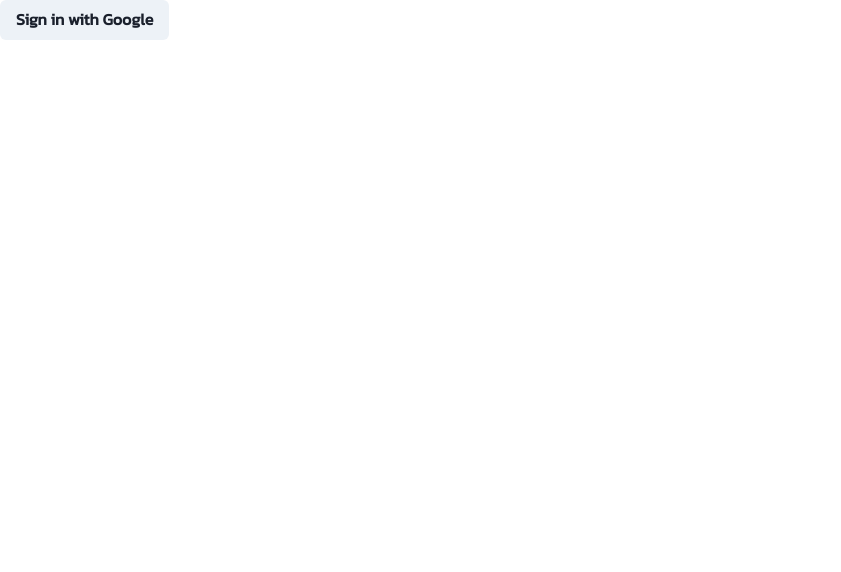
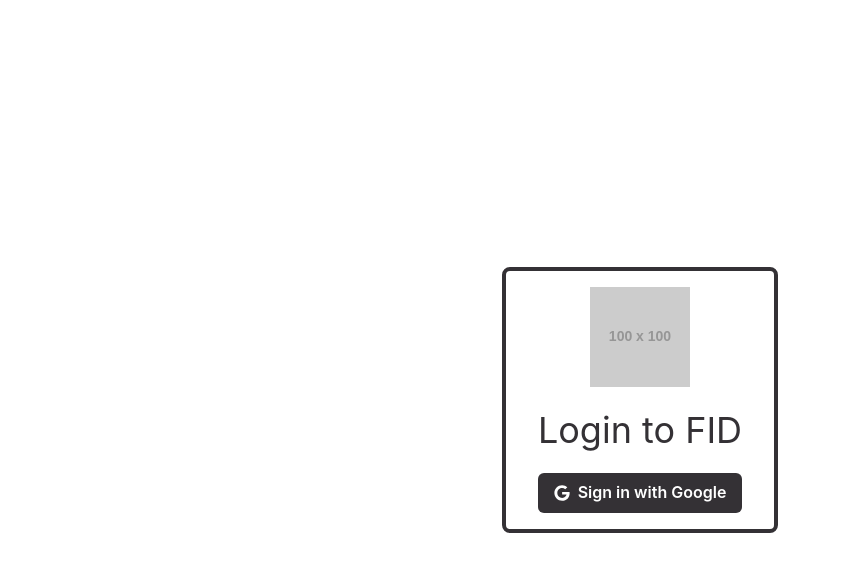
Before and after one commit to dnhen/flyview, a Next.js app: page /login in a window 1280 px wide. Shown: the top 572 px of the page, without its empty margins (0-841 px from the left). Built offline with nearby package versions, Linux system fonts and the light colour scheme; no server answers.

Commit message:
Added login page

```diff
--- a/components/LoadingScreen.tsx
+++ b/components/LoadingScreen.tsx
@@ -1,5 +1,9 @@
-import { Box } from '@chakra-ui/react';
+import { Flex, Spinner } from '@chakra-ui/react';
 
 export const LoadingScreen = () => {
-  return <Box>Loading...</Box>;
+  return (
+    <Flex w="100vw" h="100vh" alignItems="center" justifyContent="center">
+      <Spinner size="xl" />
+    </Flex>
+  );
 };
--- a/package.json
+++ b/package.json
@@ -24,6 +24,7 @@
     "next": "13.1.2",
     "react": "18.2.0",
     "react-dom": "18.2.0",
+    "react-icons": "^4.7.1",
     "typescript": "4.9.4"
   }
 }
--- a/pages/login.tsx
+++ b/pages/login.tsx
@@ -1,8 +1,9 @@
 import { LoadingScreen } from '@/components/LoadingScreen';
 import { useAuth } from '@/contexts/AuthContext';
-import { Button, Flex } from '@chakra-ui/react';
+import { Button, Flex, Icon, Image, Text } from '@chakra-ui/react';
 import Head from 'next/head';
 import { useRouter } from 'next/router';
+import { FaGoogle } from 'react-icons/fa';
 
 const Login = () => {
   const router = useRouter();
@@ -24,11 +25,21 @@
         <meta name="description" content="Login // Flight Information Display" />
         <link rel="icon" href="/favicon.ico" />
       </Head>
-      <Flex>
-        <Button onClick={() => signInWithGoogle()}>Sign in with Google</Button>
+      <Flex w="100vw" h="100vh" alignItems="center" justifyContent="center">
+        <Flex flexDir="column" alignItems="center" borderRadius="lg" border="4px" borderColor="jet.500" px="8" py="4" gap="4">
+          <Image src="https://via.placeholder.com/100x100" boxSize="100px" />
+          <Text fontSize="4xl" color="jet.500">
+            Login to FID
+          </Text>
+          <Button onClick={() => signInWithGoogle()} variant="solid" colorScheme="jet" leftIcon={<Icon as={FaGoogle} />}>
+            Sign in with Google
+          </Button>
+        </Flex>
       </Flex>
     </>
   );
 };
 
 export default Login;
+
+//
--- a/theme/foundations/fonts.tsx
+++ b/theme/foundations/fonts.tsx
@@ -1,4 +1 @@
-export const fonts = {
-  heading: `'Kanit', sans-serif`,
-  body: `'Kanit', sans-serif`
-};
+export const fonts = {};
```
Also changed, not shown: 1 other file (tests, documents, lock files or other folders).
